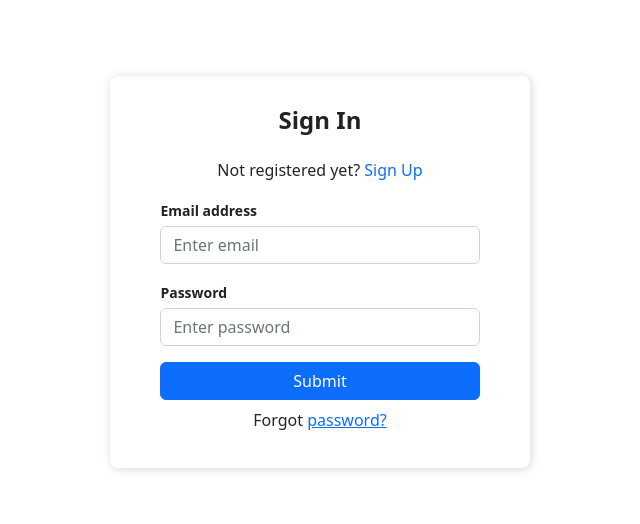
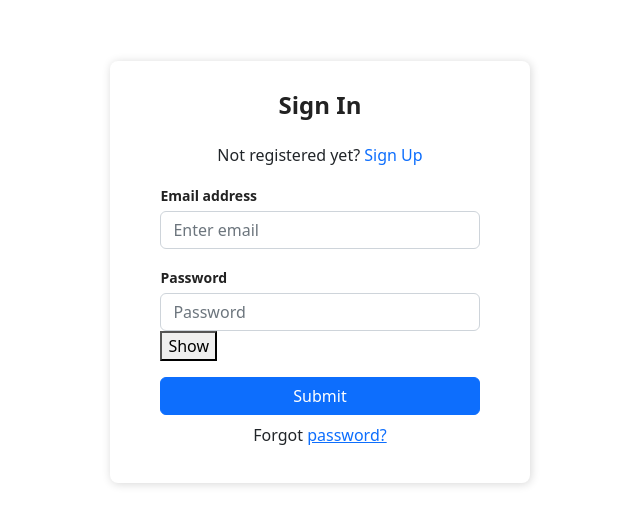
Before and after one commit to Rafl27/biteSized-app, a React (Vite) app: page /auth in a window 1280 px wide. Shown: the part 128-652 px from the top of the page, without its empty margins (320-960 px from the left). Built offline with nearby package versions, Linux system fonts and the light colour scheme.

Commit message:
get user info & show password (no style)

```diff
--- a/src/pages/Home.tsx
+++ b/src/pages/Home.tsx
@@ -1,20 +1,49 @@
-import React from 'react'
+import React, { useEffect, useState } from 'react'
 import StoryCard from '../components/Stories/StoryCard/StoryCard'
 import 'bootstrap/dist/css/bootstrap.min.css'
 import Sidebar2 from '../components/sideBar2/SideBar2'
 import { MdCookie } from 'react-icons/md'
 import { GiPlagueDoctorProfile } from 'react-icons/gi'
 import { BiTrendingUp } from 'react-icons/bi'
+import { IoIosCreate } from 'react-icons/io'
+import axios from 'axios'
 
 // background: 'linear-gradient(to right, #f8b195, #f67280)',
 
-const items = [
-  { name: 'BiteSized', icon: MdCookie, link: '/home' },
-  { name: 'Profile', icon: GiPlagueDoctorProfile, link: '/profile' },
-  { name: 'Trending', icon: BiTrendingUp, link: '/trending' },
-]
+const Home: React.FC = () => {
+  const [user, setUser] = useState(null as { name: string } | null)
+  useEffect(() => {
+    const token = localStorage.getItem('token')
+    const userData = localStorage.getItem('user')
 
-const Home: React.FC = () => {
+    if (token && userData) {
+      setUser(JSON.parse(userData))
+    } else if (token) {
+      // Make a request to the server to get the user's details
+      axios
+        .get('http://localhost:3000/user/getuserinfo', {
+          headers: { Authorization: `Bearer ${token}` },
+        })
+        .then((response) => {
+          setUser(response.data)
+          localStorage.setItem('user', JSON.stringify(response.data))
+        })
+        .catch((err) => {
+          console.log(err)
+        })
+    }
+  }, [])
+
+  const items = [
+    { name: 'BiteSized', icon: MdCookie, link: '/home' },
+    {
+      name: user ? user.name : 'Profile',
+      icon: GiPlagueDoctorProfile,
+      link: '/profile',
+    },
+    { name: 'Trending', icon: BiTrendingUp, link: '/trending' },
+    { name: 'Create', icon: IoIosCreate, link: '/create' },
+  ]
   return (
     <>
       <div
--- a/src/pages/auth/SignUp.tsx
+++ b/src/pages/auth/SignUp.tsx
@@ -16,6 +16,8 @@ const SignUp: React.FC = () => {
       email: '',
       password: '',
     })
+
+    const [passwordVisible, setPasswordVisible] = useState(false)
 
     const handleChange = (e: any) => {
       setValues({ ...values, [e.target.name]: e.target.value })
@@ -54,10 +56,10 @@ const SignUp: React.FC = () => {
             password,
           }
         )
-        const { name } = response.data
-        localStorage.setItem('name', name)
-        console.log(response.data.token)
-        console.log(response.data.name)
+        const { token } = response.data
+        localStorage.setItem('token', token)
+        // console.log(response.data.token)
+        // console.log(response.data.name)
         navigate('/home')
       } catch (err) {
         console.log(err)
@@ -87,12 +89,21 @@ const SignUp: React.FC = () => {
               </div>
               <div className="form-group mt-3">
                 <label>Password</label>
+                <div className="password-input-container">
                   <input
-                  type="password"
+                    type={passwordVisible ? 'text' : 'password'}
                     className="form-control mt-1"
-                  placeholder="Enter password"
+                    placeholder="Password"
                     name="password"
                   />
+                  <button
+                    type="button"
+                    className="show-password-button"
+                    onClick={() => setPasswordVisible(!passwordVisible)}
+                  >
+                    {passwordVisible ? 'Hide' : 'Show'}
+                  </button>
+                </div>
               </div>
               <div className="d-grid gap-2 mt-3">
                 <button type="submit" className="btn btn-primary">
@@ -139,12 +150,21 @@ const SignUp: React.FC = () => {
             </div>
             <div className="form-group mt-3">
               <label>Password</label>
+              <div className="password-input-container">
                 <input
-                type="password"
+                  type={passwordVisible ? 'text' : 'password'}
                   className="form-control mt-1"
                   placeholder="Password"
                   name="password"
                 />
+                <button
+                  type="button"
+                  className="show-password-button"
+                  onClick={() => setPasswordVisible(!passwordVisible)}
+                >
+                  {passwordVisible ? 'Hide' : 'Show'}
+                </button>
+              </div>
             </div>
             <div className="d-grid gap-2 mt-3">
               <button type="submit" className="btn btn-primary">
```
Lines whose indentation alone changed are shown as unchanged.
